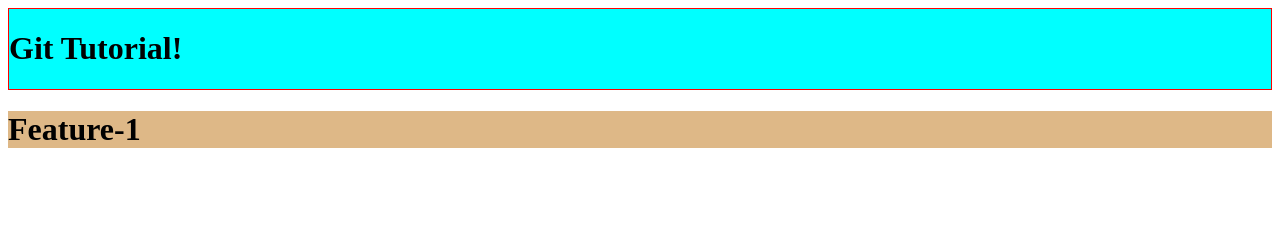
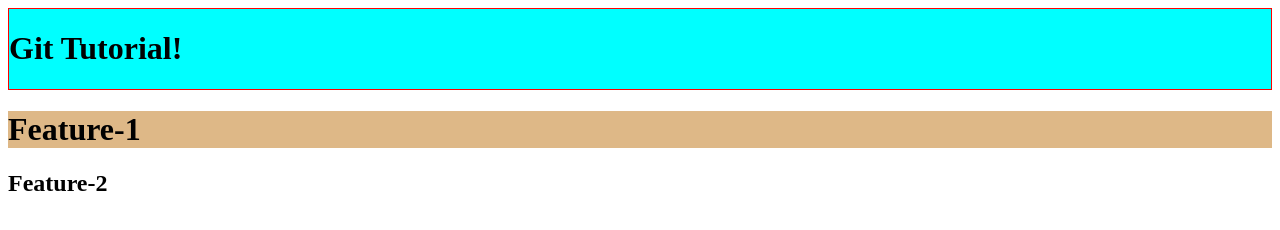
Before and after one commit to Gaziz1989/gitTut1, a plain HTML site: page index.html in a window 1280 px wide. Drawn offline with Linux system fonts and the light colour scheme.

Commit message:
Added new feature-2 div to index.html

```diff
--- a/index.html
+++ b/index.html
@@ -19,5 +19,10 @@
             Feature-1
         </h1>
     </div>
+    <div class="feature-2">
+        <h2>
+            Feature-2
+        </h2>
+    </div>
 </body>
 </html>
```
